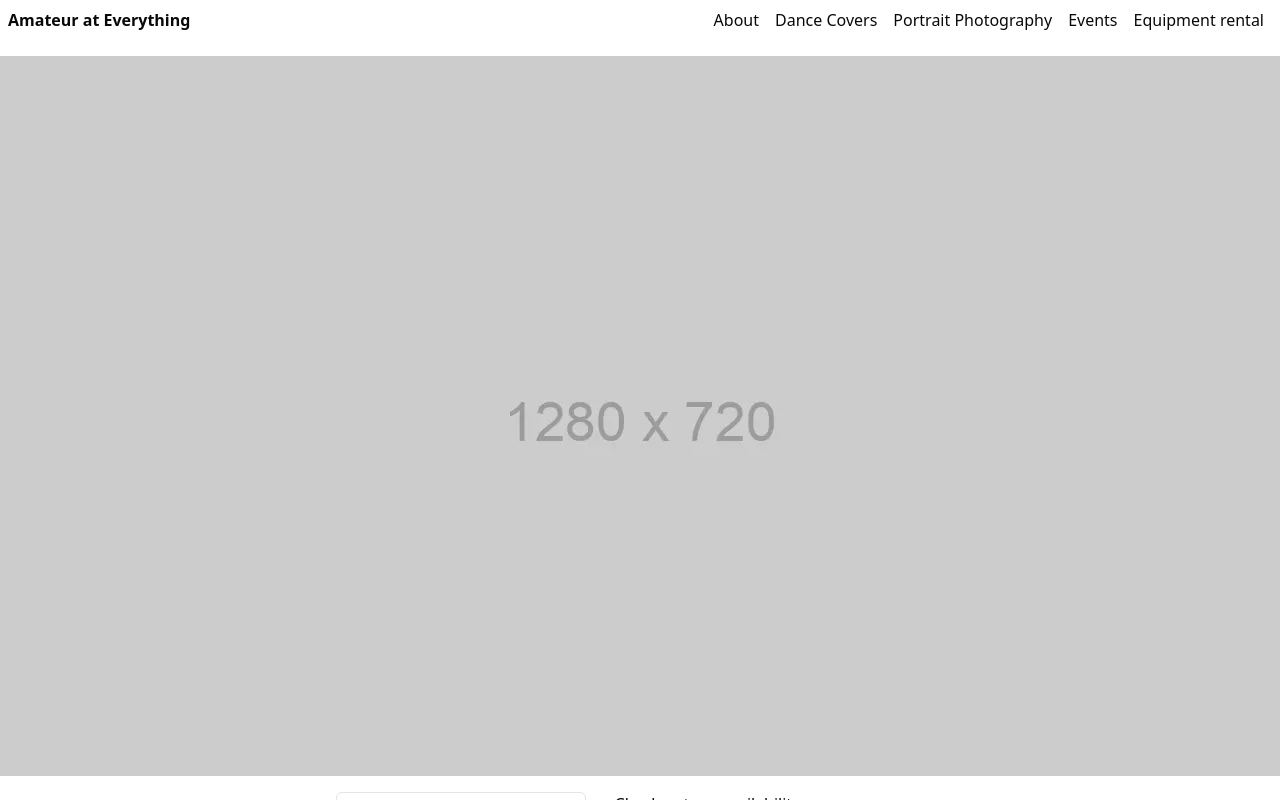
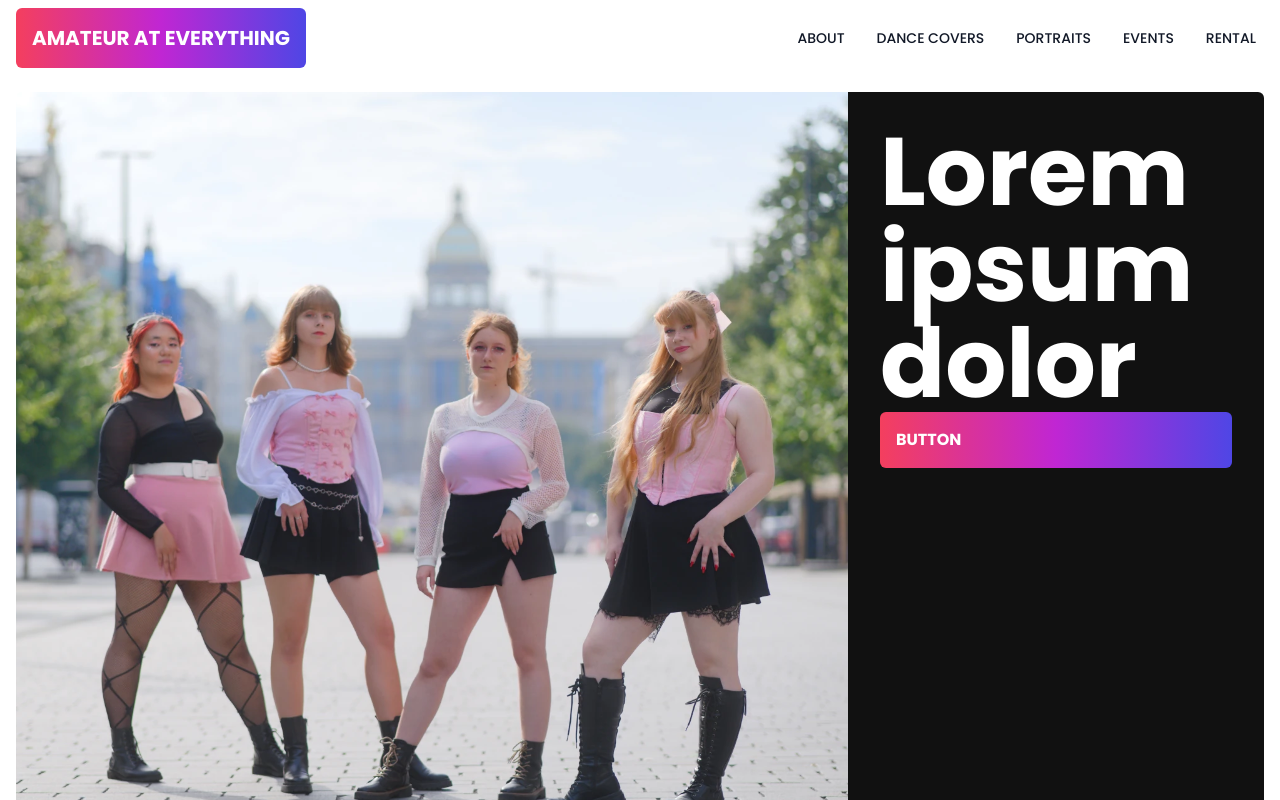
Before and after one commit to evacechova/Mentoring-2024, a React (Vite) app: page / in a window 1280 px wide. Shown: the top 800 px of the page. Built offline with nearby package versions, Linux system fonts and the light colour scheme.

Commit message:
made visual adjustments to homepage

```diff
--- a/index.html
+++ b/index.html
@@ -5,6 +5,12 @@
 		<link rel="icon" type="image/svg+xml" href="/vite.svg" />
 		<meta name="viewport" content="width=device-width, initial-scale=1.0" />
 		<title>Vite + React + TS</title>
+		<link rel="preconnect" href="https://fonts.googleapis.com" />
+		<link rel="preconnect" href="https://fonts.gstatic.com" crossorigin />
+		<link
+			href="https://fonts.googleapis.com/css2?family=Poppins:ital,wght@0,100;0,200;0,300;0,400;0,500;0,600;0,700;0,800;0,900;1,100;1,200;1,300;1,400;1,500;1,600;1,700;1,800;1,900&display=swap"
+			rel="stylesheet"
+		/>
 	</head>
 	<body>
 		<div id="root"></div>
--- a/src/components/Header/Header.tsx
+++ b/src/components/Header/Header.tsx
@@ -1,18 +1,29 @@
 import { Link } from "react-router-dom";
 import { ROUTES } from "@/globalVariables";
+import styles from "../../globalStyles.module.scss";
 
 export const Header = () => {
 	return (
-		<div className="flex justify-between p-2 mb-4">
+		<div className="flex justify-between items-center py-2 mb-4 mx-4">
 			<div>
 				<Link to="/">
-					<h1 className="font-bold">Amateur at Everything</h1>
+					<h1
+						className={`${styles.poppins_bold} p-4 rounded-md text-white text-xl bg-gradient-to-r from-rose-500 via-fuchsia-600 to-indigo-600 w-full hover:from-rose-600 hover:via-fuchsia-700 hover:to-indigo-700`}
+					>
+						AMATEUR AT EVERYTHING
+					</h1>
 				</Link>
 			</div>
 			<div>
-				<ul className="flex flex-row">
+				<ul className={`flex flex-row gap-x-4 text-sm ${styles.poppins_medium}`}>
 					{Object.entries(ROUTES).map(([key, { title, route }], _index) => (
-						<li className="px-2" key={key}>
+						<li
+							className="mx-2 relative inline-block text-gray-900
+           before:absolute before:left-0 before:bottom-0 before:h-[3px]
+           before:w-0 before:bg-gradient-to-r before:from-rose-500 before:via-fuchsia-600 before:to-indigo-600
+           before:transition-all before:duration-300 hover:before:w-full"
+							key={key}
+						>
 							<Link to={route}>{title}</Link>
 						</li>
 					))}
--- a/src/components/Masthead/Masthead.tsx
+++ b/src/components/Masthead/Masthead.tsx
@@ -1,9 +1,26 @@
-import masthead_image from "../../../src/assets/masthead.webp";
+import masthead_image from "../../../src/assets/homepage/masthead.webp";
+import styles from "../../globalStyles.module.scss";
 
 export const Masthead = () => {
 	return (
-		<div aria-hidden="true" className="bg-stone-300 mb-4">
-			<img src={masthead_image} alt="Masthead image" />
+		<div className="flex mb-2 mx-4">
+			<div
+				aria-hidden="true"
+				className="w-8/12 h-screen  rounded-l-md "
+				style={{
+					backgroundImage: `url(${masthead_image})`,
+					backgroundSize: "cover",
+					backgroundPosition: "center",
+				}}
+			></div>
+			<div className={`${styles.poppins_bold} w-2/6 h-screen p-8 bg-[#111] rounded-r-md `}>
+				<p className="text-white text-8xl">Lorem ipsum dolor</p>
+				<div
+					className={`${styles.poppins_bold} p-4 rounded-md text-white text-Xl bg-gradient-to-r from-rose-500 via-fuchsia-600 to-indigo-600 w-full hover:from-rose-600 hover:via-fuchsia-700 hover:to-indigo-700 `}
+				>
+					BUTTON
+				</div>
+			</div>
 		</div>
 	);
 };
--- /dev/null
+++ b/src/globalStyles.module.scss
@@ -0,0 +1,107 @@
+.poppins_thin {
+	font-family: "Poppins", serif;
+	font-weight: 100;
+	font-style: normal;
+}
+
+.poppins_extralight {
+	font-family: "Poppins", serif;
+	font-weight: 200;
+	font-style: normal;
+}
+
+.poppins_light {
+	font-family: "Poppins", serif;
+	font-weight: 300;
+	font-style: normal;
+}
+
+.poppins_regular {
+	font-family: "Poppins", serif;
+	font-weight: 400;
+	font-style: normal;
+}
+
+.poppins_medium {
+	font-family: "Poppins", serif;
+	font-weight: 500;
+	font-style: normal;
+}
+
+.poppins_semibold {
+	font-family: "Poppins", serif;
+	font-weight: 600;
+	font-style: normal;
+}
+
+.poppins_bold {
+	font-family: "Poppins", serif;
+	font-weight: 700;
+	font-style: normal;
+}
+
+.poppins_extrabold {
+	font-family: "Poppins", serif;
+	font-weight: 800;
+	font-style: normal;
+}
+
+.poppins_black {
+	font-family: "Poppins", serif;
+	font-weight: 900;
+	font-style: normal;
+}
+
+.poppins_thin_italic {
+	font-family: "Poppins", serif;
+	font-weight: 100;
+	font-style: italic;
+}
+
+.poppins_extralight_italic {
+	font-family: "Poppins", serif;
+	font-weight: 200;
+	font-style: italic;
+}
+
+.poppins_light_italic {
+	font-family: "Poppins", serif;
+	font-weight: 300;
+	font-style: italic;
+}
+
+.poppins_regular_italic {
+	font-family: "Poppins", serif;
+	font-weight: 400;
+	font-style: italic;
+}
+
+.poppins_medium_italic {
+	font-family: "Poppins", serif;
+	font-weight: 500;
+	font-style: italic;
+}
+
+.poppins_semibold_italic {
+	font-family: "Poppins", serif;
+	font-weight: 600;
+	font-style: italic;
+}
+
+.poppins_bold_italic {
+	font-family: "Poppins", serif;
+	font-weight: 700;
+	font-style: italic;
+}
+
+.poppins_extrabold_italic {
+	font-family: "Poppins", serif;
+	font-weight: 800;
+	font-style: italic;
+}
+
+.poppins_black_italic {
+	font-family: "Poppins", serif;
+	font-weight: 900;
+	font-style: italic;
+}
--- a/src/globalVariables.tsx
+++ b/src/globalVariables.tsx
@@ -1,35 +1,35 @@
 import { DanceCovers } from "./pages/DanceCovers";
 import { Events } from "./pages/Events";
 import { EquipmentRental } from "./pages/EquipmentRental";
-import { PortraitPhotography } from "./pages/PortraitPhotography";
+import { Portraits } from "./pages/Portraits";
 import { About } from "./pages/About";
 
 export const ROUTES: Record<
 	string,
 	{ route: string; title: string; component: JSX.Element; image_path: string }
 > = {
-	about: { route: "/about", title: "About", component: <About />, image_path: "" },
+	about: { route: "/about", title: "ABOUT", component: <About />, image_path: "" },
 	dance_covers: {
 		route: "/dance-covers",
-		title: "Dance Covers",
+		title: "DANCE COVERS",
 		component: <DanceCovers />,
 		image_path: "menu.jpg",
 	},
 	portrait_photography: {
-		route: "/portrait-photography",
-		title: "Portrait Photography",
-		component: <PortraitPhotography />,
+		route: "/portraits",
+		title: "PORTRAITS",
+		component: <Portraits />,
 		image_path: "menu_portrait.webp",
 	},
 	events: {
 		route: "/events",
-		title: "Events",
+		title: "EVENTS",
 		component: <Events />,
 		image_path: "menu_events.webp",
 	},
 	rental: {
 		route: "/equipment-rental",
-		title: "Equipment rental",
+		title: "RENTAL",
 		component: <EquipmentRental />,
 		image_path: "menu.jpg",
 	},
--- a/src/pages/PortraitPhotography.tsx
+++ b/src/pages/Portraits.tsx
@@ -4,11 +4,11 @@ import { CTA } from "../components/CTA/CTA";
 import { PageH1 } from "@/components/PageHeadings/PageH1";
 import { PriceCalculator } from "@/components/PriceCalculator/PriceCalculator";
 
-export const PortraitPhotography = () => {
+export const Portraits = () => {
 	return (
 		<>
 			<PageSection>
-				<PageH1 text={"Portrait Photography"} />
+				<PageH1 text={"Portraits"} />
 				<TextField />
 				<TextField />
 				<CTA />
```
Also changed, not shown: src/assets/homepage/masthead.webp (added).
